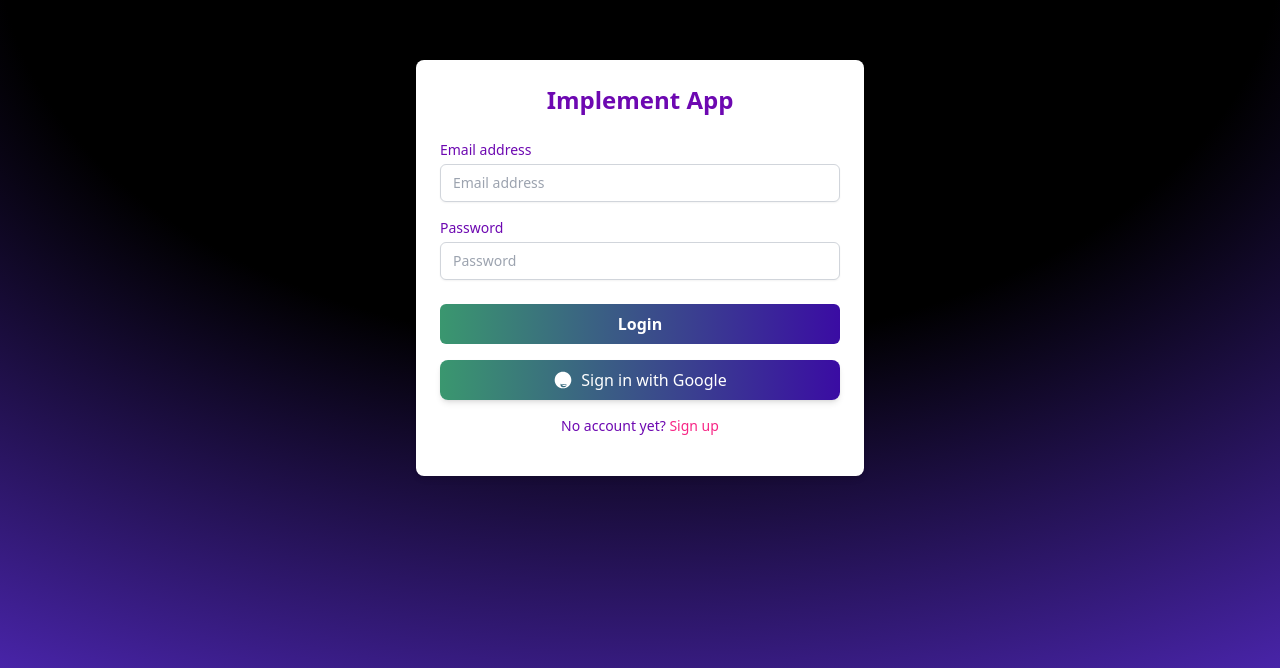
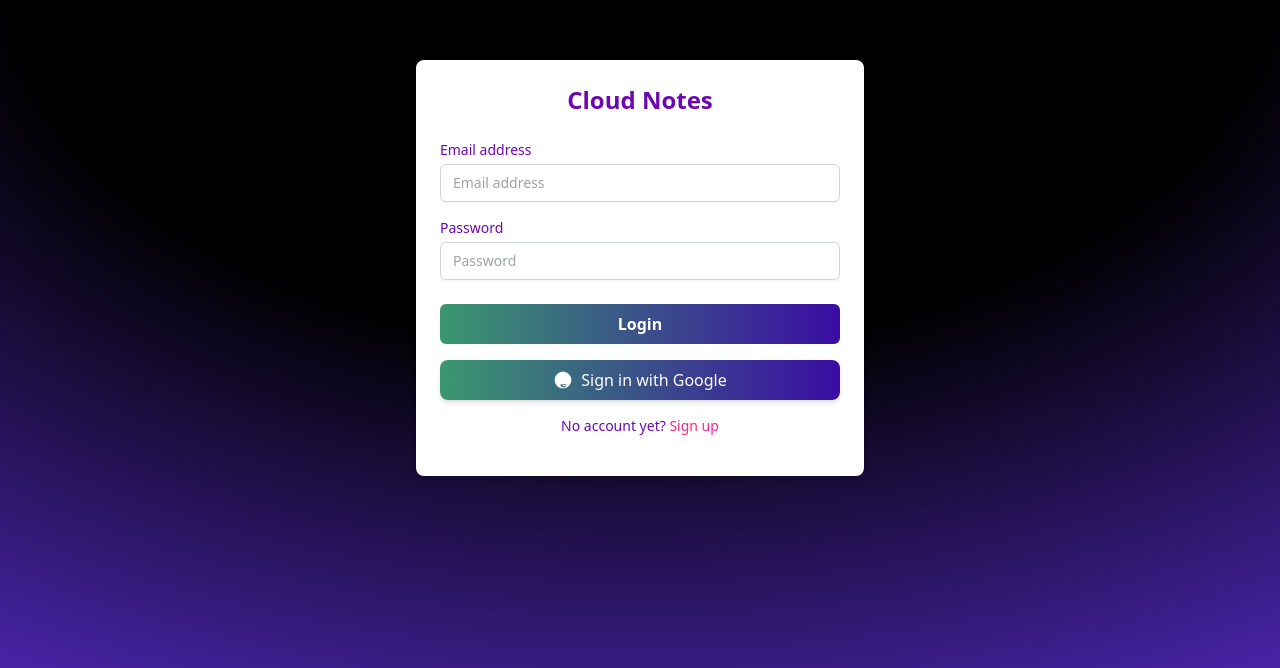
Before and after one commit to mtomilson/Cloud-Notes, a React (Vite) app in the folder client/: page /login in a window 1280 px wide. Shown: the part 132-800 px from the top of the page. Built offline with nearby package versions, Linux system fonts and the light colour scheme; no server answers.

Commit message:
forgot to change name lol

```diff
--- a/client/index.html
+++ b/client/index.html
@@ -4,7 +4,7 @@
     <meta charset="UTF-8" />
     <link rel="icon" type="image" href="/hackLogo24.png" />
     <meta name="viewport" content="width=device-width, initial-scale=1.0" />
-    <title>Implement</title>
+    <title>Cloud Notes</title>
   </head>
   <body>
     <div id="root"></div>
--- a/client/src/components/Login.jsx
+++ b/client/src/components/Login.jsx
@@ -27,7 +27,7 @@ const Login = () => {
             <main className="flex bg-custom-gradient items-center justify-center min-h-screen">
                 <section className="w-full max-w-md p-6 bg-white rounded-lg shadow-md">
                     <div>
-                        <h1 className="text-2xl font-bold text-center text-deep-purple mb-6"> Implement App </h1>
+                        <h1 className="text-2xl font-bold text-center text-deep-purple mb-6"> Cloud Notes </h1>
                         <form>
                             <div className="mb-4">
                                 <label htmlFor="email-address" className="block text-sm font-medium text-deep-purple"   >
--- a/client/src/components/Signup.jsx
+++ b/client/src/components/Signup.jsx
@@ -27,7 +27,7 @@ const Signup = () => {
         <main className="flex bg-custom-gradient items-center justify-center min-h-screen">
             <section className="w-full max-w-md p-6 bg-white rounded-lg shadow-md">
                 <div>
-                    <h1 className="text-2xl font-bold text-center text-deep-purple mb-6"> Implement App </h1>
+                    <h1 className="text-2xl font-bold text-center text-deep-purple mb-6"> Cloud Notes</h1>
                     <form onSubmit={onSubmit}>
                         <div className="mb-4">
                             <label htmlFor="email-address" className="block text-sm font-medium text-deep-purple">
```
